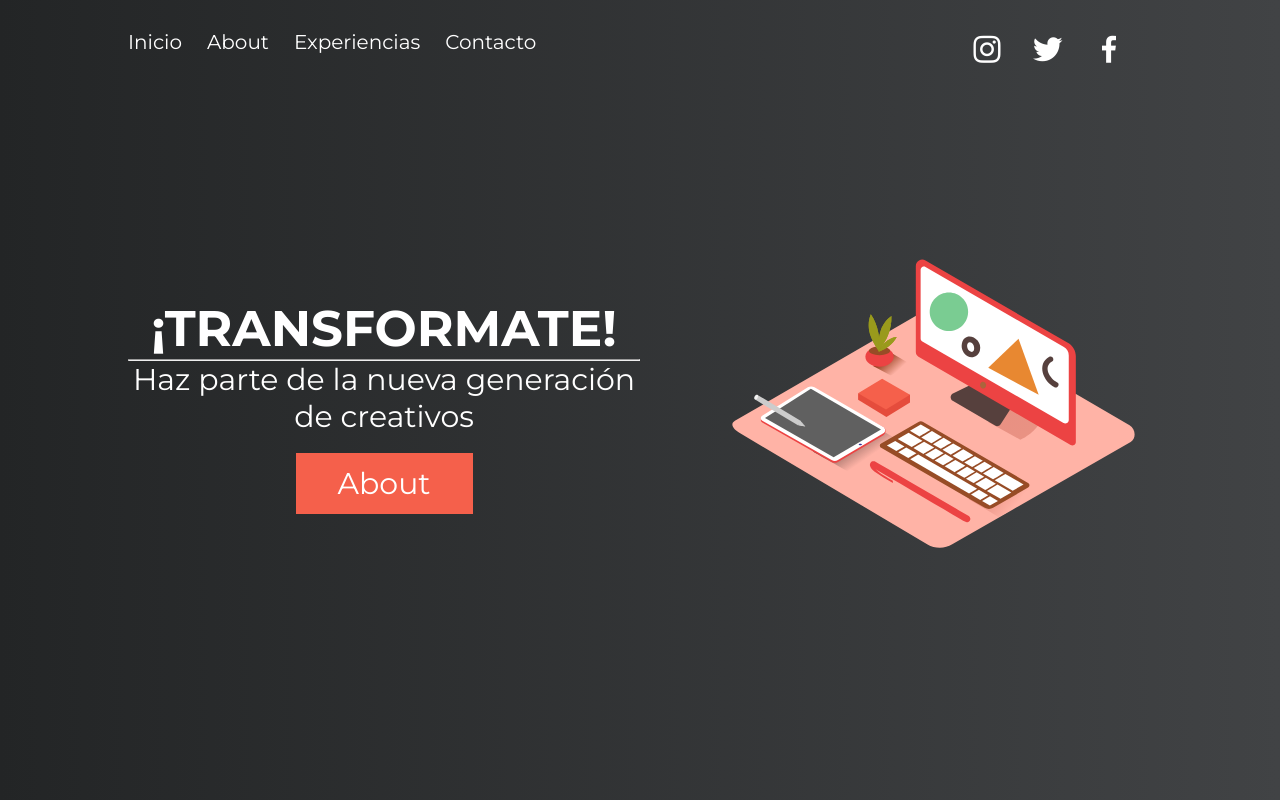
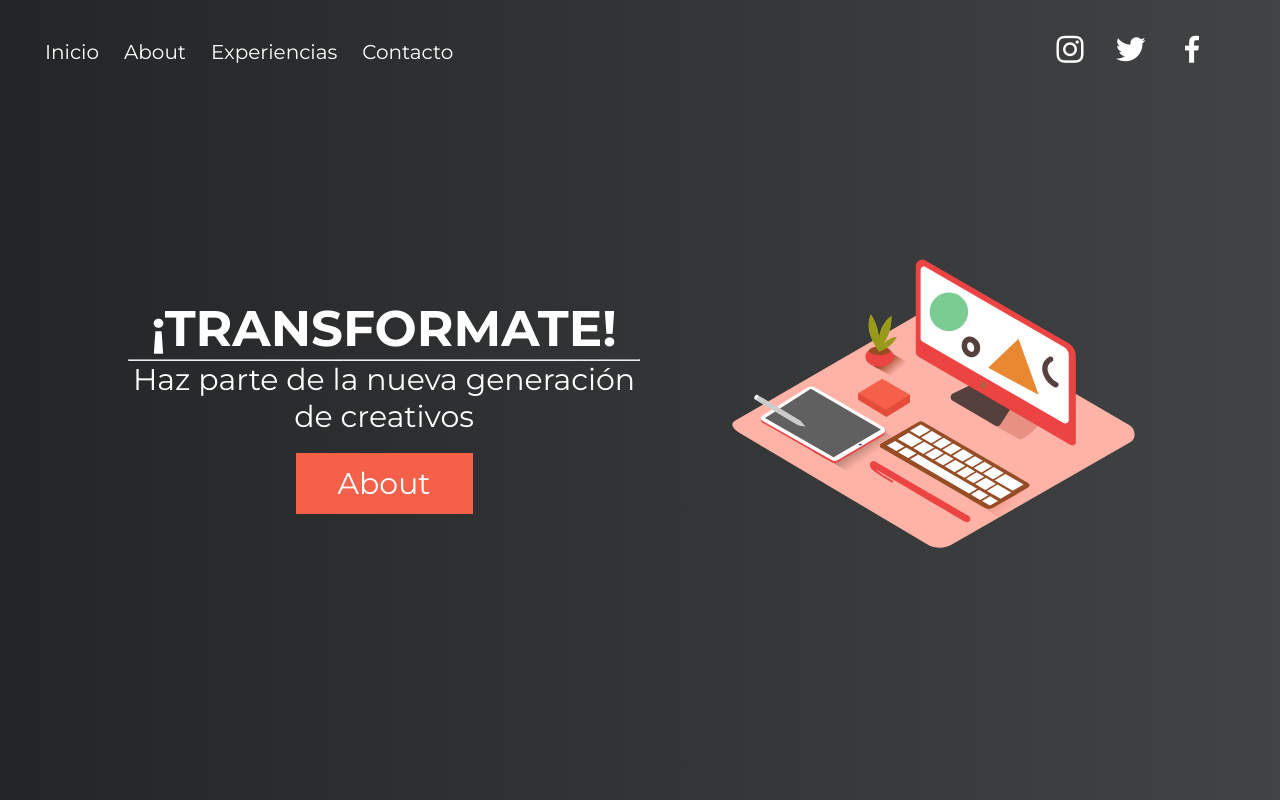
Before and after one commit to BuilesYeison/FlatLandingPage, a plain HTML site: page index.html in a window 1280 px wide. Shown: the top 800 px of the page. Drawn offline with nearby package versions, Linux system fonts and the light colour scheme.

Commit message:
Se modifico el navbar y se agrego js para cambiar el nav cuando se hace scroll, se agrego una pequeña animacion a los links al pasar el raton por encima

```diff
--- a/css/main.css
+++ b/css/main.css
@@ -26,17 +26,20 @@ nav{
     display: flex;
     justify-content: space-between;
     position: fixed;
-    width: 80%;
+    width: 100%;
     left: 50%;/*Esta es la forma de centrar contenido con position fixed*/
     transform: translateX(-50%);
-    margin-top: 30px;
+    padding: 30px 45px;
+    transition: 0.4s;
 }
 nav ul{
     list-style: none;
     display: flex;
+    align-items: center;
 }
 
-nav ul a{ text-decoration: none; color:white; margin-right: 25px; font-size: 20px; font-weight: 400;}
+nav ul a{ text-decoration: none; color:white; margin-right: 25px; font-size: 20px; font-weight: 400;transition: 0.4s;}
+nav ul a:hover{border-bottom: 1px solid #E54C3C;}
 nav .social-media a{font-size: 36px;}
 
 .header-info{
@@ -111,7 +114,7 @@ nav .social-media a{font-size: 36px;}
     height: 60vh;
     color: white;
     text-align: center;
-    position: relative;
+    position: relative;/*para poner el all rights en posicion absoluta*/
 }
 .footer-content{width: 80%;margin: auto;position: absolute;top: 15%; left: 10%;}
 .inputs{display: flex;justify-content: space-between;margin: 50px 0 30px 0;}
--- a/index.html
+++ b/index.html
@@ -9,13 +9,14 @@
     <link href="https://fonts.googleapis.com/css2?family=Montserrat:wght@400;500;700&display=swap" rel="stylesheet">
     <link href='https://unpkg.com/boxicons@2.0.7/css/boxicons.min.css' rel='stylesheet'>
     <link rel="stylesheet" href="css/main.css">
+    <script src="js/main.js"></script>
     <title>Flat Landing page</title>
 </head>
 
 <body>
     <section id="Header" class="gradient-content">
         <section  class="main-content">
-            <nav>
+            <nav id="navbar">
                 <ul class="main-nav">
                     <li><a href="#Header">Inicio</a></li>
                     <li><a href="#About">About</a></li>
--- /dev/null
+++ b/js/main.js
@@ -0,0 +1,13 @@
+window.onscroll = function(){scrollFunction()};//al hacer scroll
+
+//si hace scroll 80 px desde el inicio de la pantalla modifica los estilos del navbar
+
+function scrollFunction(){
+    if(document.body.scrollTop > 80||document.documentElement.scrollTop>80){
+        document.getElementById("navbar").style.backgroundColor = "#242627";
+        document.getElementById("navbar").style.padding = "20px 45px";
+    }else{
+        document.getElementById("navbar").style.backgroundColor = "transparent";
+        document.getElementById("navbar").style.padding = "30px 45px";
+    }
+}
```
